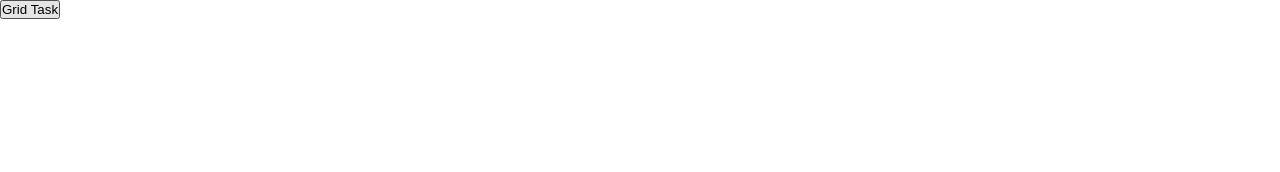
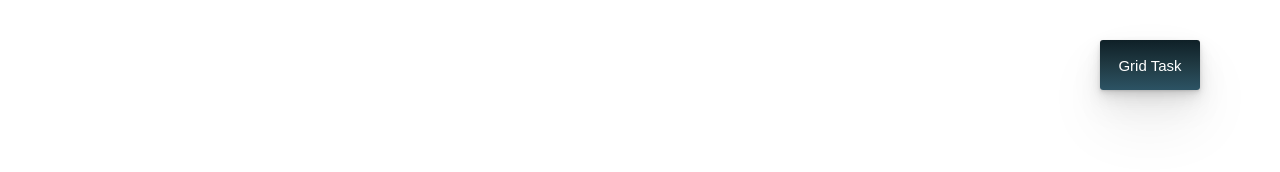
Before and after one commit to drey-ux/flex_grid, a plain HTML site: page index.html in a window 1280 px wide. Shown: the top 172 px of the page. Drawn offline with Linux system fonts and the light colour scheme.

Commit message:
Update style.css

```diff
--- a/style.css
+++ b/style.css
@@ -21,12 +21,49 @@ p {
     font-family: 'Lexend Deca', sans-serif;
 }
 
+#whole {
+    width: 100%;
+    height: 100vh;
+}
+
 #flexbox {
     width: 100%;
     height: 100vh;
     display: flex;
     justify-content: center;
     align-items: center;
+}
+
+.switch {
+    position: absolute;
+    top: 40px;
+    right: 80px;
+
+}
+.btn5{
+    position: relative;
+    width: 100px;
+	height: 50px;
+	border-radius: 3px;
+    border: none;
+
+	color: #fff;
+	background: linear-gradient(#0F2027,#203A43,#2C5364);
+	font: 400 15px sans-serif;
+    box-shadow:
+    0 1px 2px rgba(0,0,0,0.07),
+    0 2px 4px rgba(0,0,0,0.07),
+    0 4px 8px rgba(0,0,0,0.07),
+    0 8px 16px rgba(0,0,0,0.07),
+    0 16px 32px rgba(0,0,0,0.07),
+    0 32px 64px rgba(0,0,0,0.07);
+    transition:  0.5s all ease-in-out;
+    cursor: pointer;
+}
+
+.btn5:hover{
+    transform: scale(1.2);
+
 }
 
 .card__container {
```
